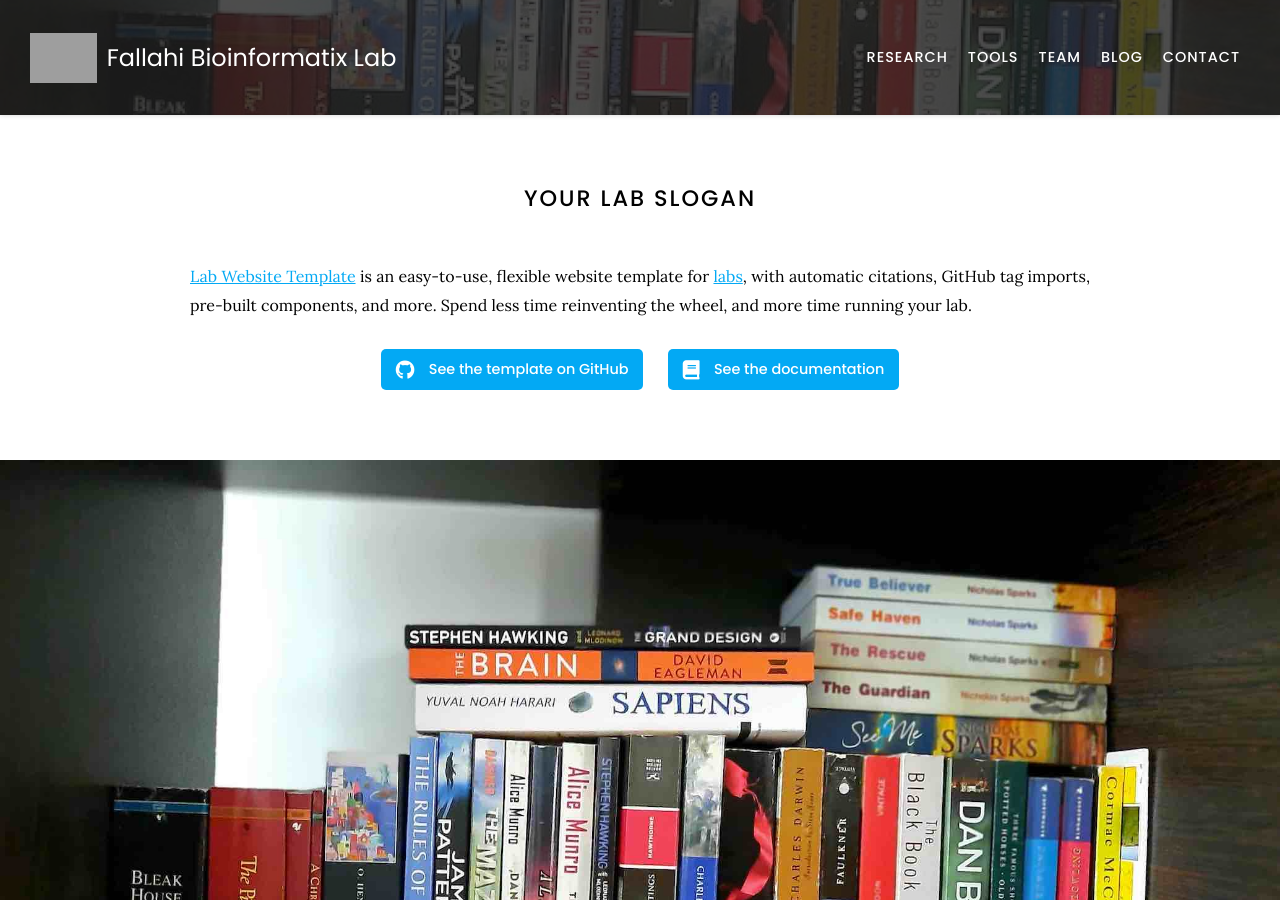
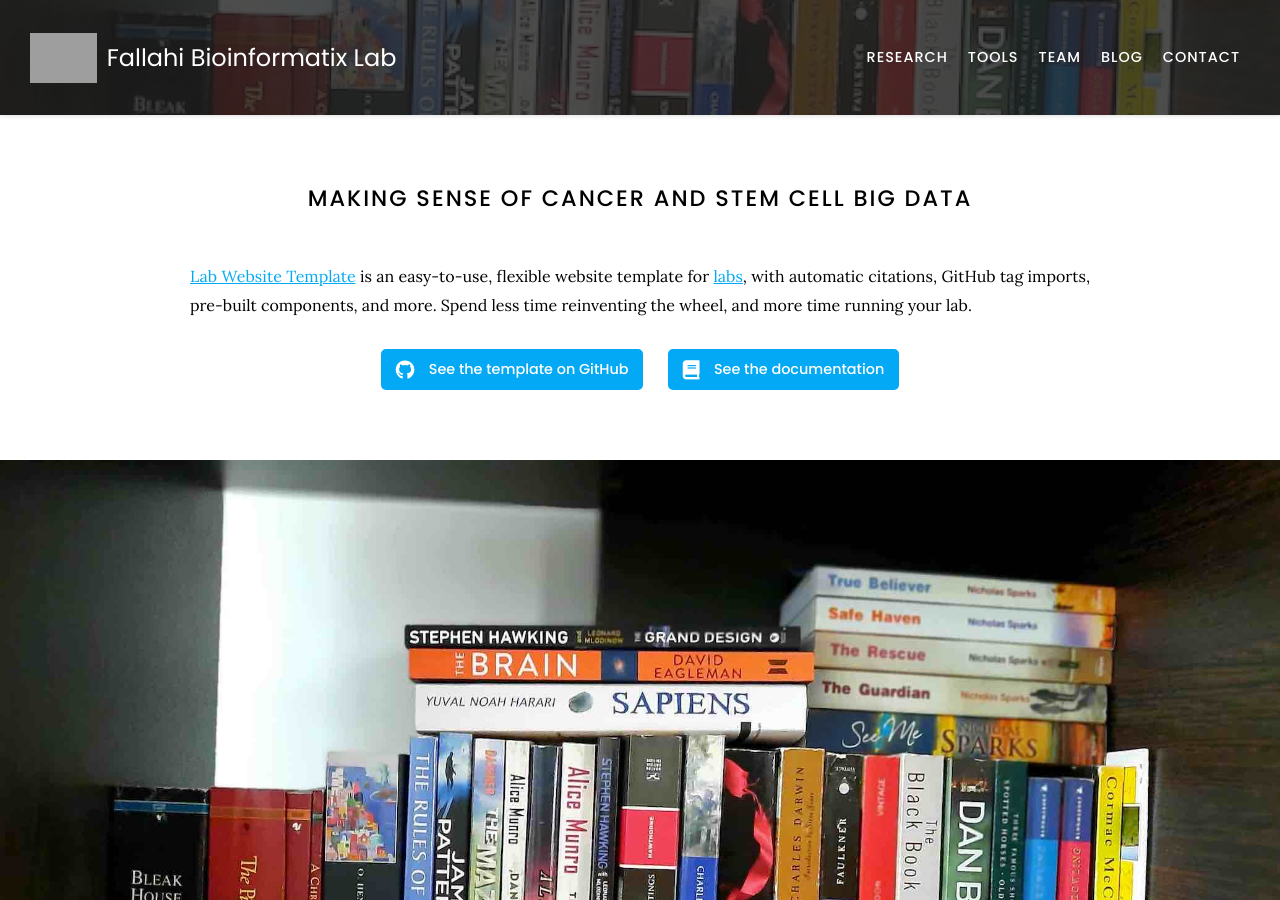
Before and after one commit to Hossein-Fallahi/Fallahi-Bioinformatics-Lab, a Jekyll site: the page built from index.md, in a window 1280 px wide and 900 px high. Built offline with Jekyll 4.4.1, drawn with Linux system fonts in a browser that asks for light colours; nearby versions of some CDN libraries; grey boxes are pictures that could not be loaded.

Commit message:
Update index.md

```diff
--- a/index.md
+++ b/index.md
@@ -2,7 +2,7 @@
 title: Home
 ---
 
-# Your Lab Slogan
+# Making sense of Cancer and stem cell big data
 
 [Lab Website Template](https://github.com/greenelab/lab-website-template) is an easy-to-use, flexible website template for [labs](https://www.greenelab.com/), with automatic citations, GitHub tag imports, pre-built components, and more.
 Spend less time reinventing the wheel, and more time running your lab.
```
